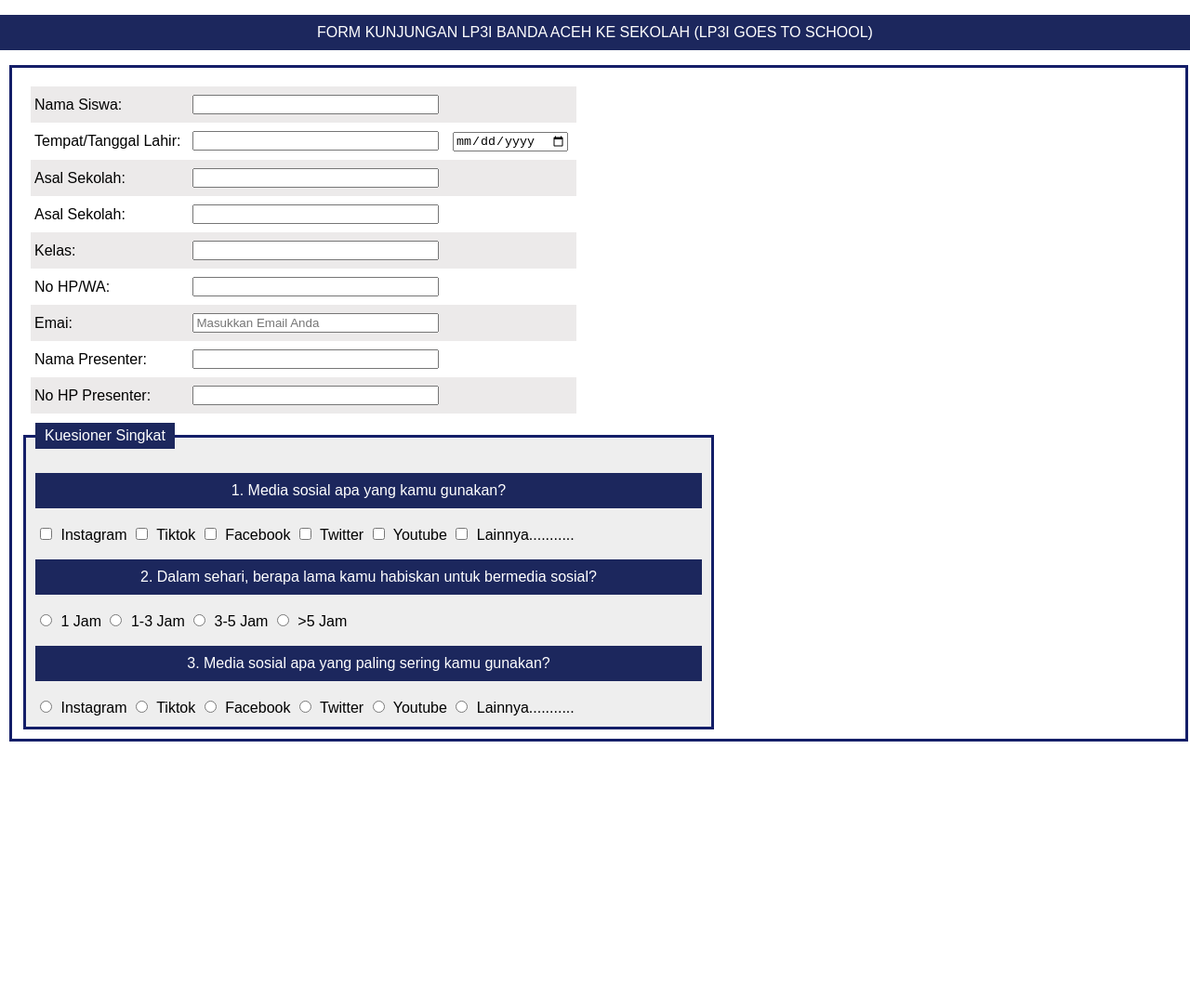
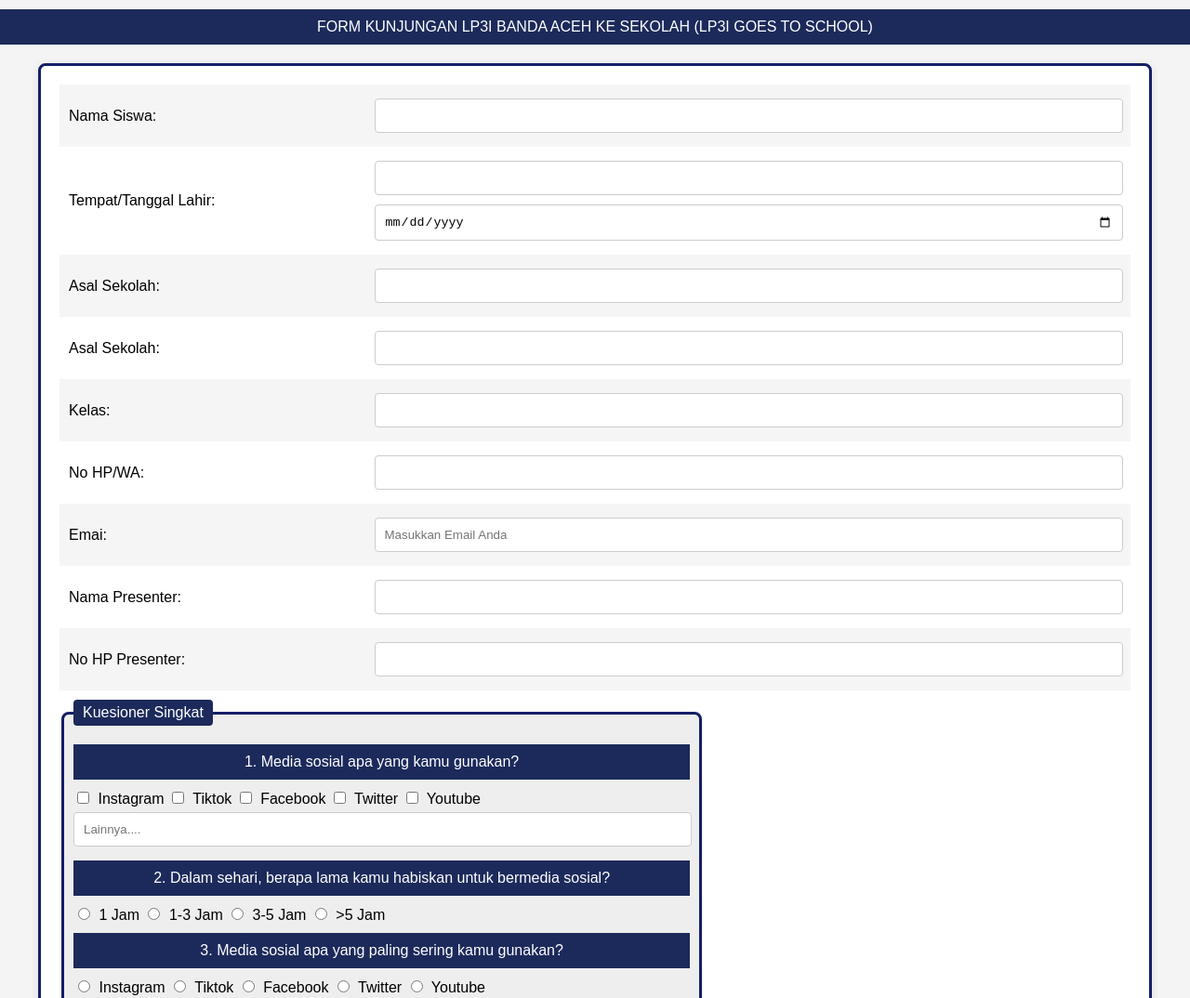
Before and after one commit to Cytis3/Tugas1, a plain HTML site: page tugas1.html in a window 1280 px wide. Shown: the top 1074 px of the page at 93% size. Before the commit the page ends 808 px from the top, so only its background shows below. Drawn offline with Linux system fonts and the light colour scheme.

Commit message:
Update tugas1.html

```diff
--- a/tugas1.html
+++ b/tugas1.html
@@ -6,53 +6,84 @@
     <title>Tugas1</title>
     <style>
         body {
-          font-family: Arial, sans-serif;
-          background-color: #ffffff;
+            font-family: 'Arial', sans-serif;
+            background-color: #f4f4f4;
             margin: 0;
             padding: 0;
         }
 
         p {
-          background-color: rgb(28, 39, 93);
+            background-color: #1c2a5b;
             color: white;
             padding: 10px;
             text-align: center;
+            margin: 10px 0;
+         }
+
+        form {
+            margin: 20px auto;
+            padding: 20px;
+            border: 3px solid #141e68;
+            width: 90%;
+            background-color: #ffffff;
+            box-shadow: 0 2px 10px rgba(0, 0, 0, 0.1);
+            border-radius: 8px;
          }
 
         table {
-          margin: 10px;
-          padding: 10px;
+            width: 100%;
             border-collapse: collapse;
         }
 
         td {
-          padding: 4px;
+            padding: 10px;
+            vertical-align: middle;
         }
 
         tr:nth-child(odd) {
-          background-color: #eceaea;
+            background-color: #f5f5f5;
         }
 
-        form {
-          margin: 10px;
+        input[type="text"],
+        input[type="email"],
+        input[type="date"] {
+            width: calc(100% - 20px);
             padding: 10px;
-          border: 3px solid #141e68;
-          width: 97%;
+            border: 1px solid #ccc;
+            border-radius: 4px;
+            transition: border-color 0.3s;
+            margin: 5px 0;
+        }
+
+        input[type="text"]:focus,
+        input[type="email"]:focus,
+        input[type="date"]:focus {
+            border-color: #141e68;
+            outline: none;
         }
 
         fieldset {
+            border: 3px solid #141e68;
+            padding: 10px;
+            margin-top: 20px;
+            border-radius: 8px;
             background-color: #eeeeee;
         }
 
         legend {
-          background-color: rgb(28, 39, 93);
+            background-color: #1c2a5b;
             color: white;
             padding: 5px 10px;
+            border-radius: 4px;
         }
 
-        input {
-          margin: 5px;
+        input[type="checkbox"],
+        input[type="radio"] {
+            margin-right: 5px;
+
         }
+
+
     </style>
 
 </head>
@@ -115,26 +146,27 @@
         <legend>Kuesioner Singkat</legend>
 
         <p>1. Media sosial apa yang kamu gunakan?  </p>
-        <input type="checkbox" name="media" value="Instagram"> Instagram
-        <input type="checkbox" name="media" value="Tiktok"> Tiktok
-        <input type="checkbox" name="media" value="Facebook"> Facebook
-        <input type="checkbox" name="media" value="Twitter"> Twitter
-        <input type="checkbox" name="media" value="Youtube"> Youtube
-        <input type="checkbox" name="media" value="Lainnya"> Lainnya...........
+        <input type="checkbox" name="media" id="ig"> <label for="ig">Instagram</label>
+        <input type="checkbox" name="media" id="ti"> <label for="ti">Tiktok</label>
+        <input type="checkbox" name="media" id="fb"> <label for="fb">Facebook</label>
+        <input type="checkbox" name="media" id="tw"> <label for="tw">Twitter</label>
+        <input type="checkbox" name="media" id="yt"> <label for="yt">Youtube</label>
+        <input type="text" placeholder="Lainnya....">
 
         <p>2. Dalam sehari, berapa lama kamu habiskan untuk bermedia sosial?</p>
-        <input type="radio" name="waktu" value="1 Jam"> 1 Jam
-        <input type="radio" name="waktu" value="1-3 Jam"> 1-3 Jam
-        <input type="radio" name="waktu" value="3-5 Jam"> 3-5 Jam
-        <input type="radio" name="waktu" value=">5 Jam"> >5 Jam
+        <input type="radio" name="waktu" > 1 Jam
+        <input type="radio" name="waktu" > 1-3 Jam
+        <input type="radio" name="waktu" > 3-5 Jam
+        <input type="radio" name="waktu" > >5 Jam
 
         <p>3. Media sosial apa yang paling sering kamu gunakan?</p>
-        <input type="radio" name="paling_sering" value="Instagram"> Instagram
-        <input type="radio" name="paling_sering" value="Tiktok"> Tiktok
-        <input type="radio" name="paling_sering" value="Facebook"> Facebook
-        <input type="radio" name="paling_sering" value="Twitter"> Twitter
-        <input type="radio" name="paling_sering" value="Youtube"> Youtube
-        <input type="radio" name="paling_sering" value="Lainnya"> Lainnya...........
+        <input type="radio" name="sering" id="im"> <label for="im">Instagram</label>
+        <input type="radio" name="sering" id="tk"> <label for="tk">Tiktok</label>
+        <input type="radio" name="sering" id="fk"> <label for="fk">Facebook</label>
+        <input type="radio" name="sering" id="tr"> <label for="tr">Twitter</label>
+        <input type="radio" name="sering" id="yb"> <label for="yb">Youtube</label>
+        <input type="text" placeholder="Lainnya....">
+
 
     </fieldset>
 
```
Lines whose indentation alone changed are shown as unchanged.
